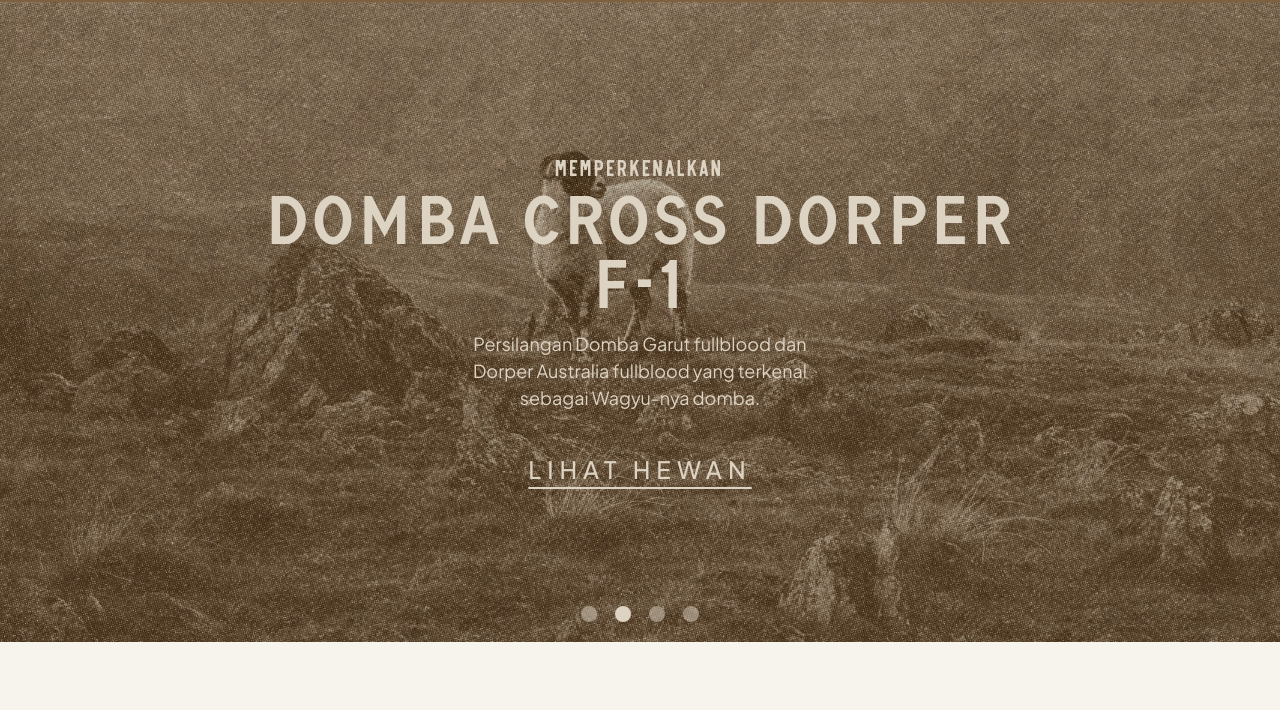
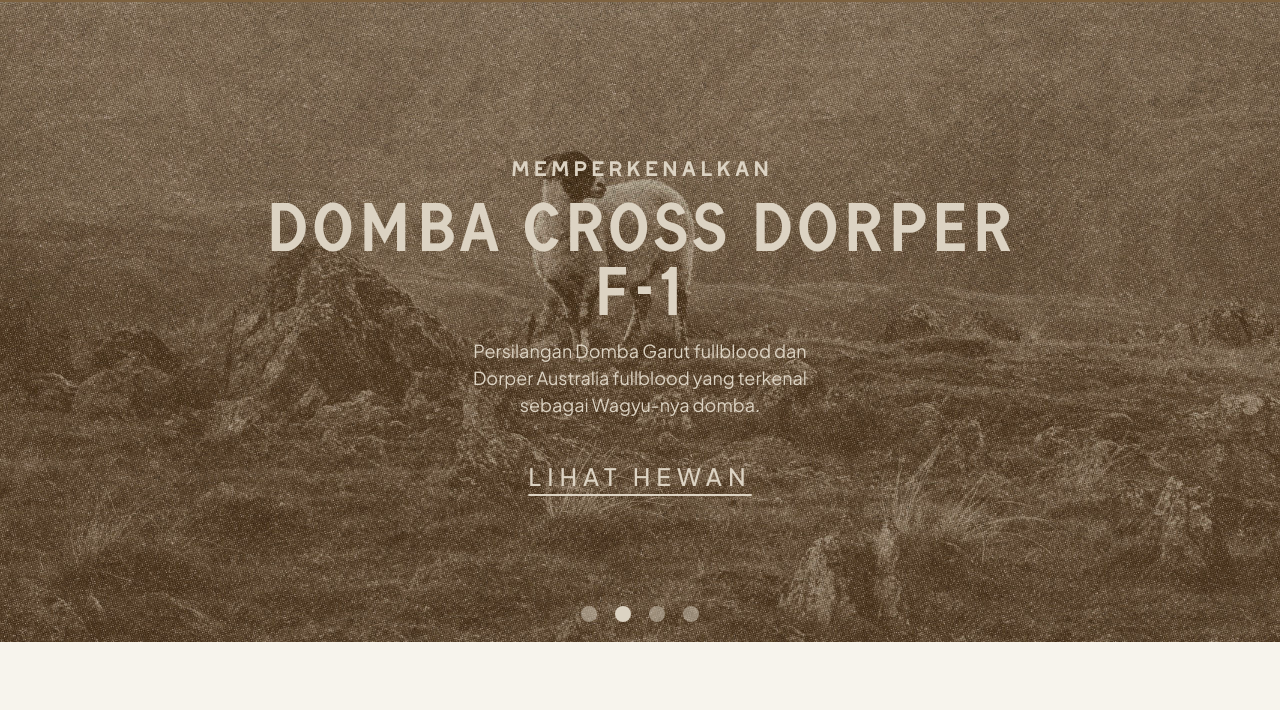
Before and after one commit to mabrurherza/master-qurbanplus, an Astro site: page / in a window 1280 px wide. Shown: the part 90-800 px from the top of the page. Built offline with nearby package versions, Linux system fonts and the light colour scheme; Astro itself is replaced by a stand-in of ours.

Commit message:
initial master development file QurbanPlus

```diff
--- a/src/components/Carousel.astro
+++ b/src/components/Carousel.astro
@@ -37,9 +37,7 @@ const { carouselContents } = Astro.props;
                     }
                 >
                     <div class="content text-bone text-center">
-                        <p class="eyebrow-sm mb-2">
-                            {item.frontmatter.subtitle}
-                        </p>
+                        <p class="title-sm mb-3">{item.frontmatter.subtitle}</p>
                         <h1 class="display-lg max-w-md">
                             {item.frontmatter.title}
                         </h1>
```
